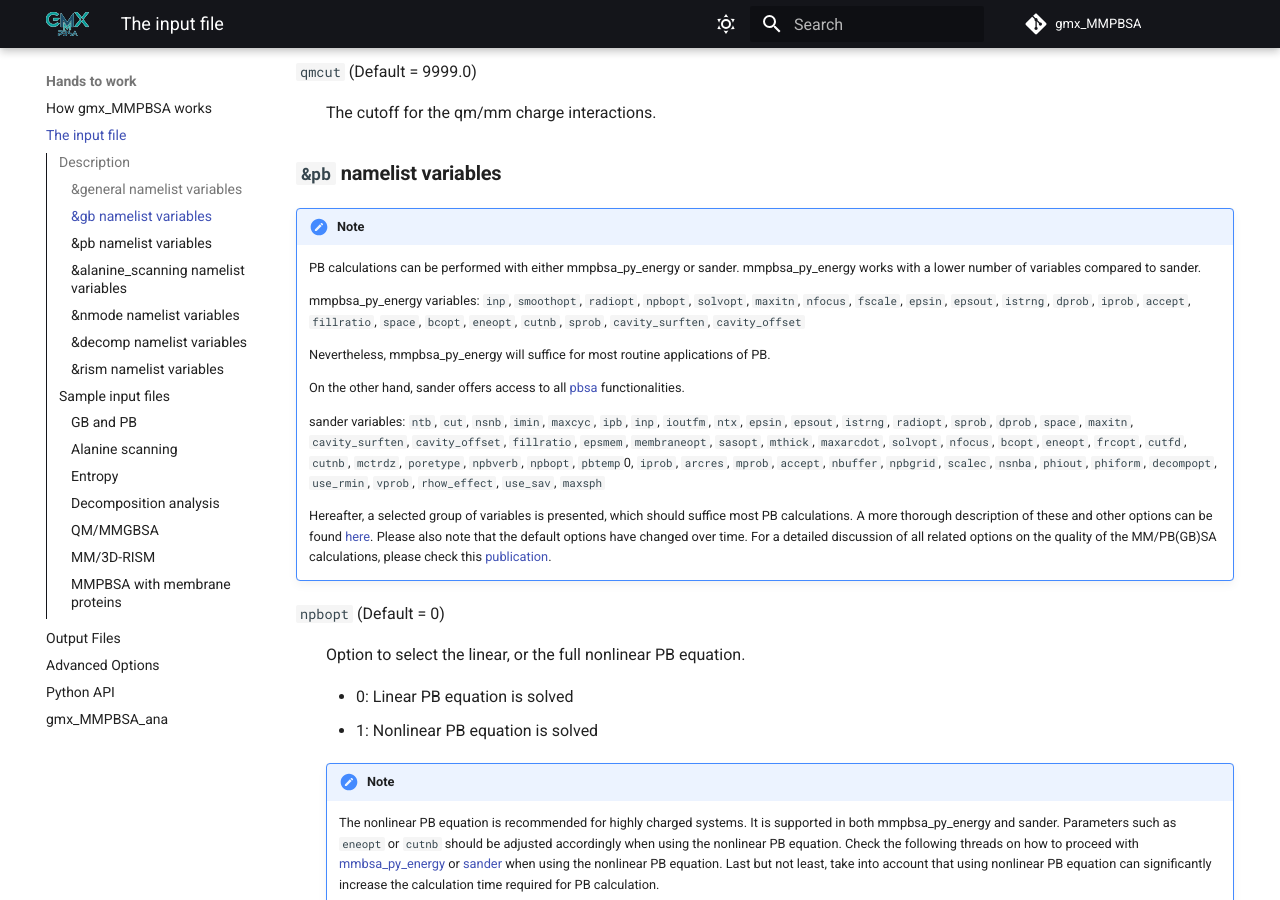
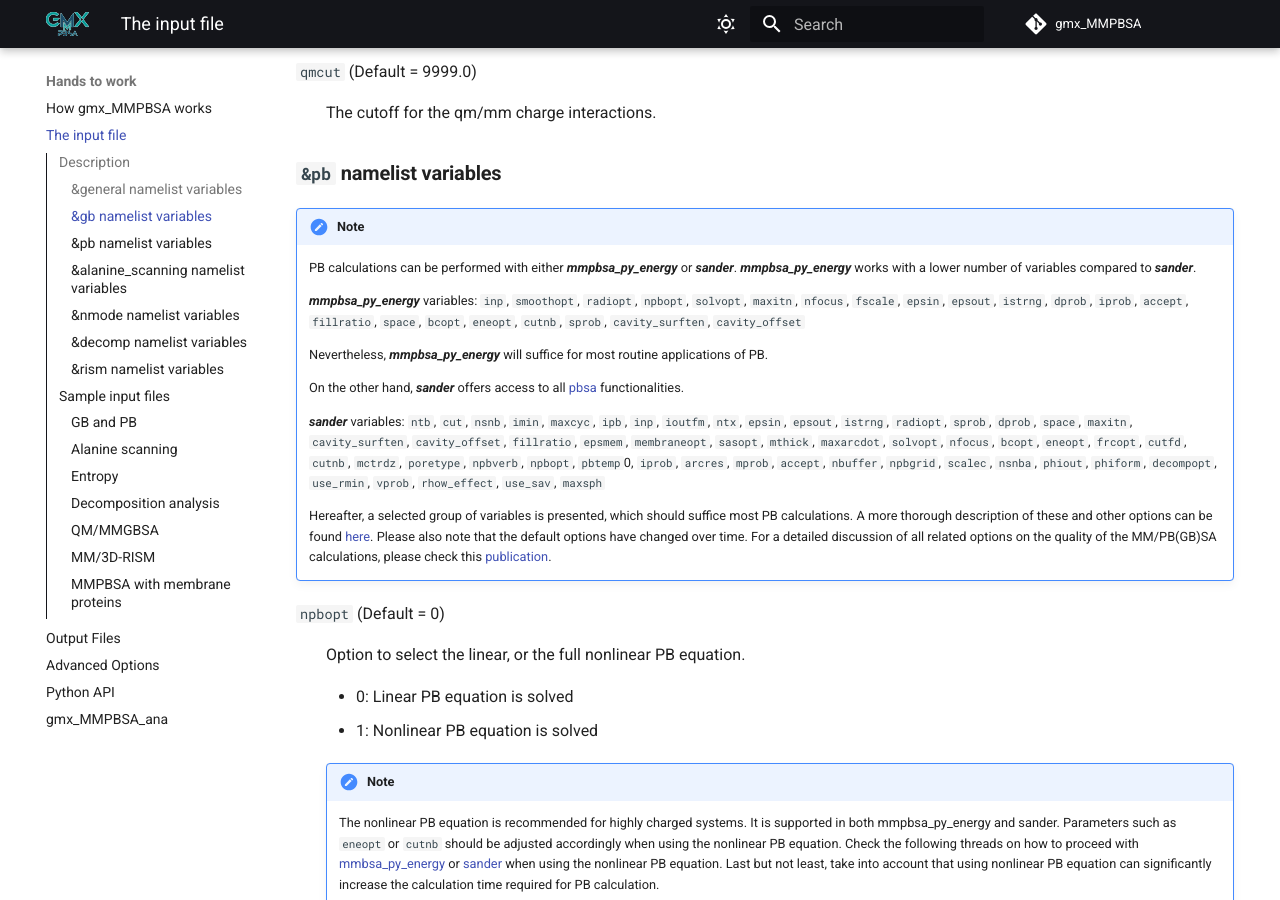
Before and after one commit to Valdes-Tresanco-MS/gmx_MMPBSA, an MkDocs documentation site: the page built from docs/input_file.md, in a window 1280 px wide and 900 px high, scrolled down 10056 px. Built offline with MkDocs 1.6.1 and Material for MkDocs 9.7.7, drawn with Linux system fonts in a browser that asks for light colours; comment, search, counter and statistics services are not loaded.

Commit message:
improve PB documentation

```diff
--- a/docs/input_file.md
+++ b/docs/input_file.md
@@ -434,18 +434,18 @@ Avoid inconsistencies with defined internal temperature (298.15 K) when `nmode`
 ### **`&pb` namelist variables**
 
 !!! note
-    PB calculations can be performed with either mmpbsa_py_energy or sander. mmpbsa_py_energy works with a lower number
-    of variables compared to sander.
+    PB calculations can be performed with either **_mmpbsa_py_energy_** or **_sander_**. **_mmpbsa_py_energy_** works
+    with a lower number of variables compared to **_sander_**.
 
-    mmpbsa_py_energy variables: `inp`, `smoothopt`, `radiopt`, `npbopt`, `solvopt`,
+    **_mmpbsa_py_energy_** variables: `inp`, `smoothopt`, `radiopt`, `npbopt`, `solvopt`,
     `maxitn`, `nfocus`, `fscale`, `epsin`, `epsout`, `istrng`, `dprob`, `iprob`, `accept`, `fillratio`, `space`,
     `bcopt`, `eneopt`, `cutnb`, `sprob`, `cavity_surften`, `cavity_offset`
 
-    Nevertheless, mmpbsa_py_energy will suffice for most routine applications of PB.
+    Nevertheless, **_mmpbsa_py_energy_** will suffice for most routine applications of PB.
 
-    On the other hand, sander offers access to all [pbsa][5] functionalities.
+    On the other hand, **_sander_** offers access to all [pbsa][5] functionalities.
 
-    sander variables: `ntb`, `cut`, `nsnb`, `imin`, `maxcyc`, `ipb`, `inp`, `ioutfm`, `ntx`, `epsin`, `epsout`,
+    **_sander_** variables: `ntb`, `cut`, `nsnb`, `imin`, `maxcyc`, `ipb`, `inp`, `ioutfm`, `ntx`, `epsin`, `epsout`,
     `istrng`, `radiopt`, `sprob`, `dprob`, `space`, `maxitn`, `cavity_surften`, `cavity_offset`, `fillratio`,
     `epsmem`, `membraneopt`, `sasopt`, `mthick`, `maxarcdot`, `solvopt`, `nfocus`, `bcopt`, `eneopt`, `frcopt`,
     `cutfd`, `cutnb`, `mctrdz`, `poretype`, `npbverb`, `npbopt`, `pbtemp`0, `iprob`, `arcres`, `mprob`, `accept`,
```
